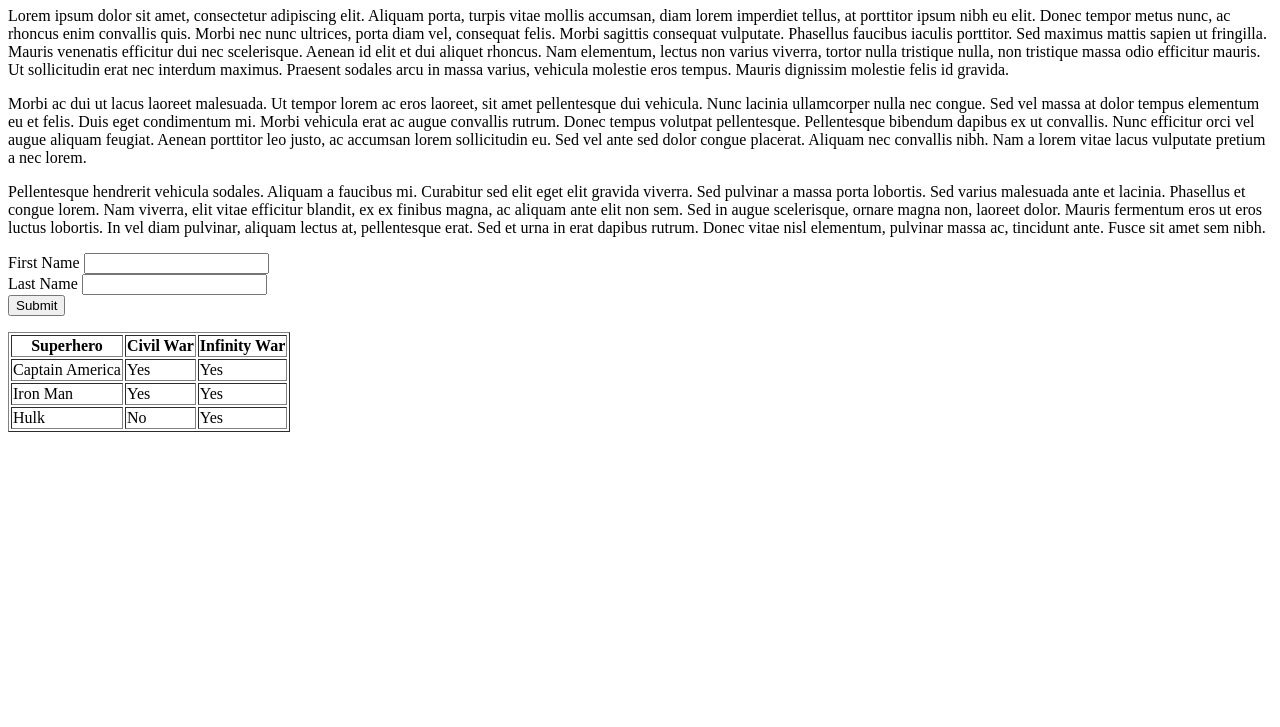
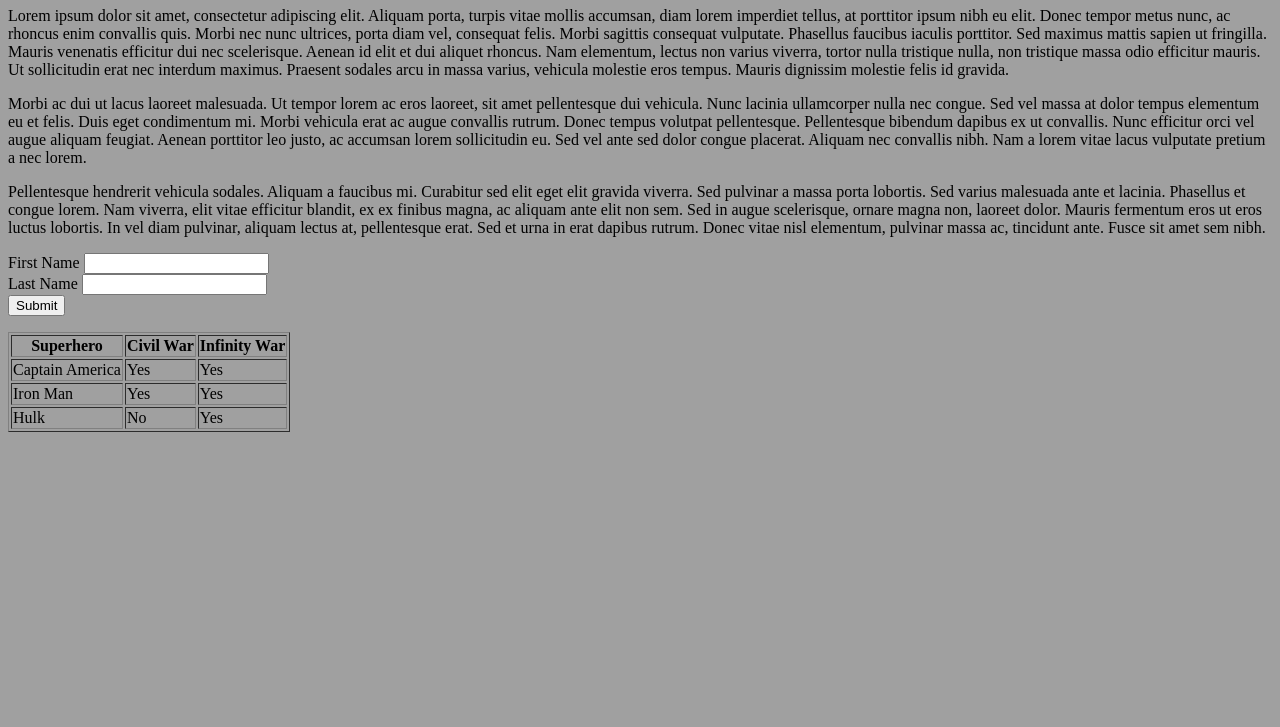
Before and after one commit to Merjorie12/Seatwork, a plain HTML site: page index.html in a window 1280 px wide. Shown: the part 73-800 px from the top of the page. Drawn offline with Linux system fonts and the light colour scheme.

Commit message:
Update style.css

```diff
--- a/style.css
+++ b/style.css
@@ -1,4 +1,3 @@
-<!DOCTYPE html>
 
 body {
   background: #A0A0A0;
```
